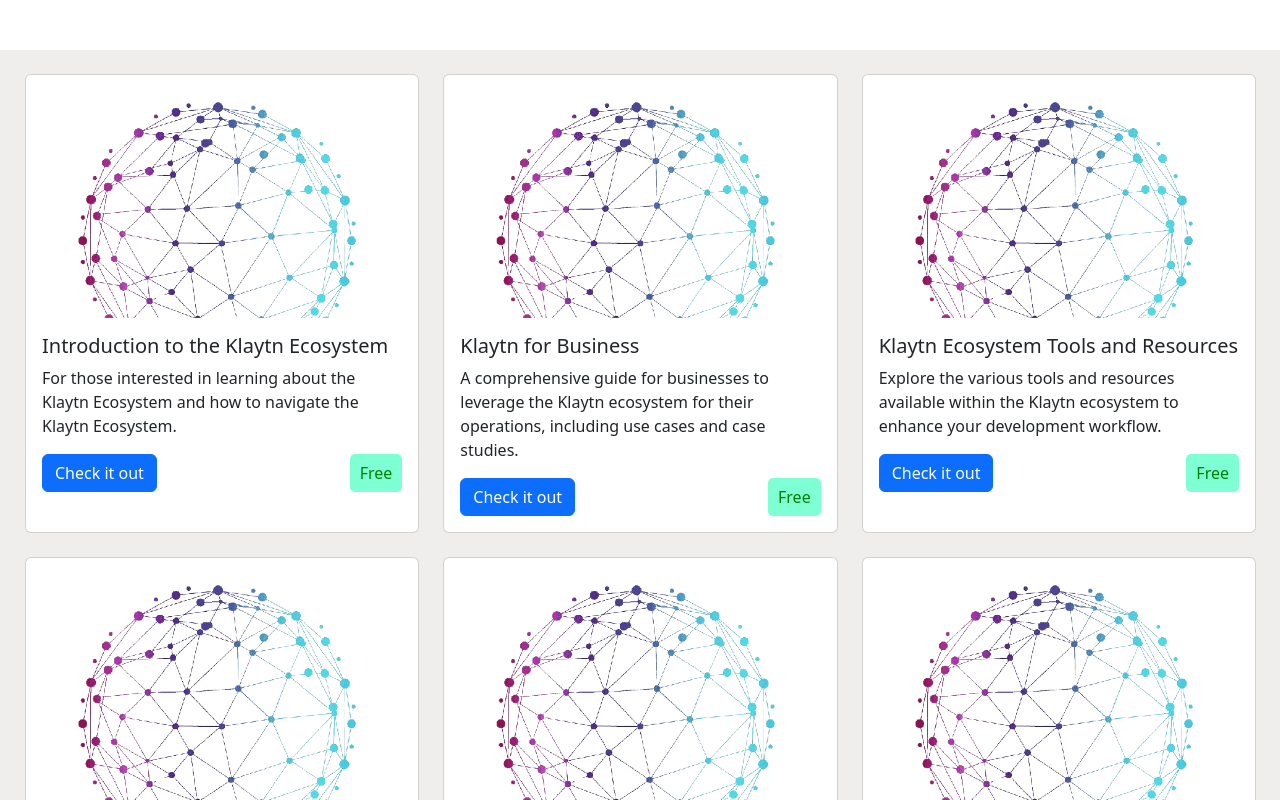
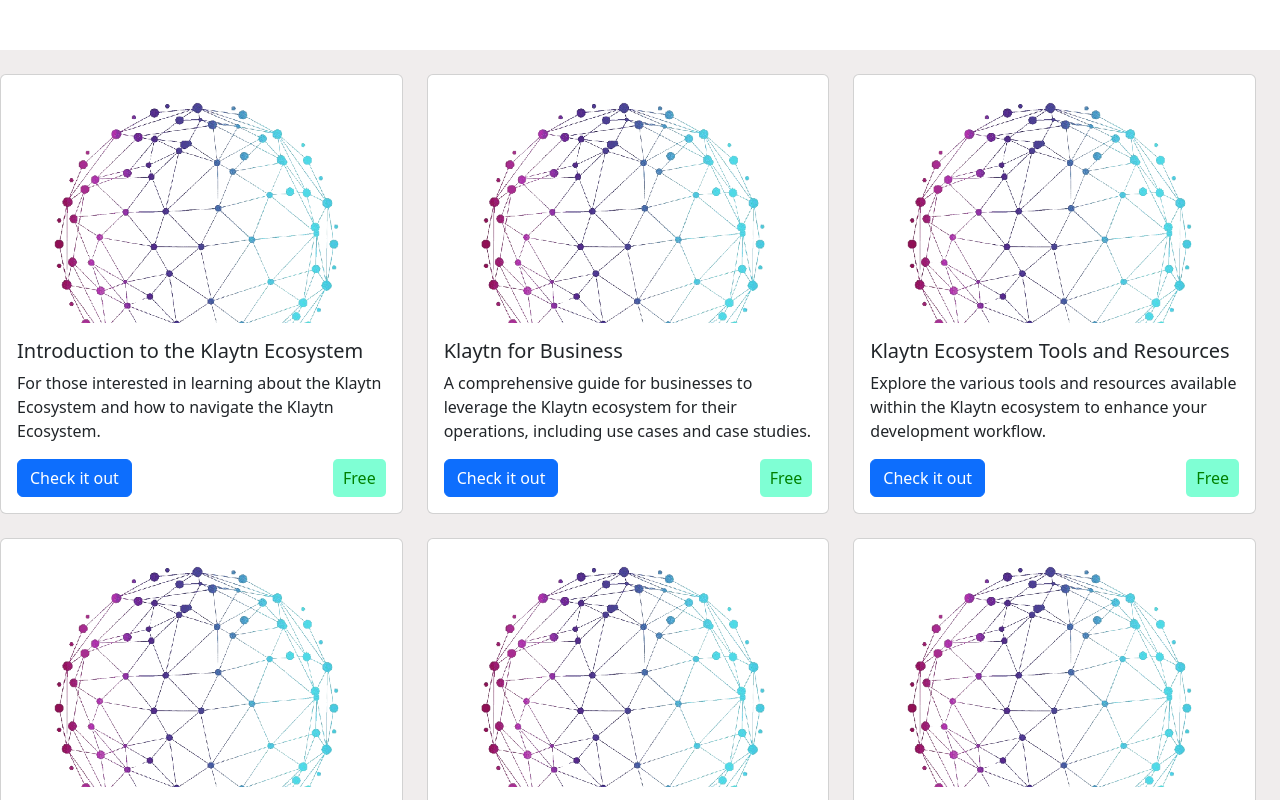
Before and after one commit to klaytn/klaytn-dapp-toolkit, a React (Create React App) app in the folder frontend/k-edu/: page /free in a window 1280 px wide. Shown: the top 800 px of the page. Built offline with nearby package versions, Linux system fonts and the light colour scheme.

Commit message:
Styling display page

```diff
--- a/frontend/k-edu/src/Individual_Courses_Pages/Courses.css
+++ b/frontend/k-edu/src/Individual_Courses_Pages/Courses.css
@@ -41,8 +41,8 @@
 }
 
 .coursePage {
-  margin-top: 50px;
-  padding-left: 25px;
+  margin-block: 50px;
+  /* padding-left: 25px; */
 }
 
 .row {
```
